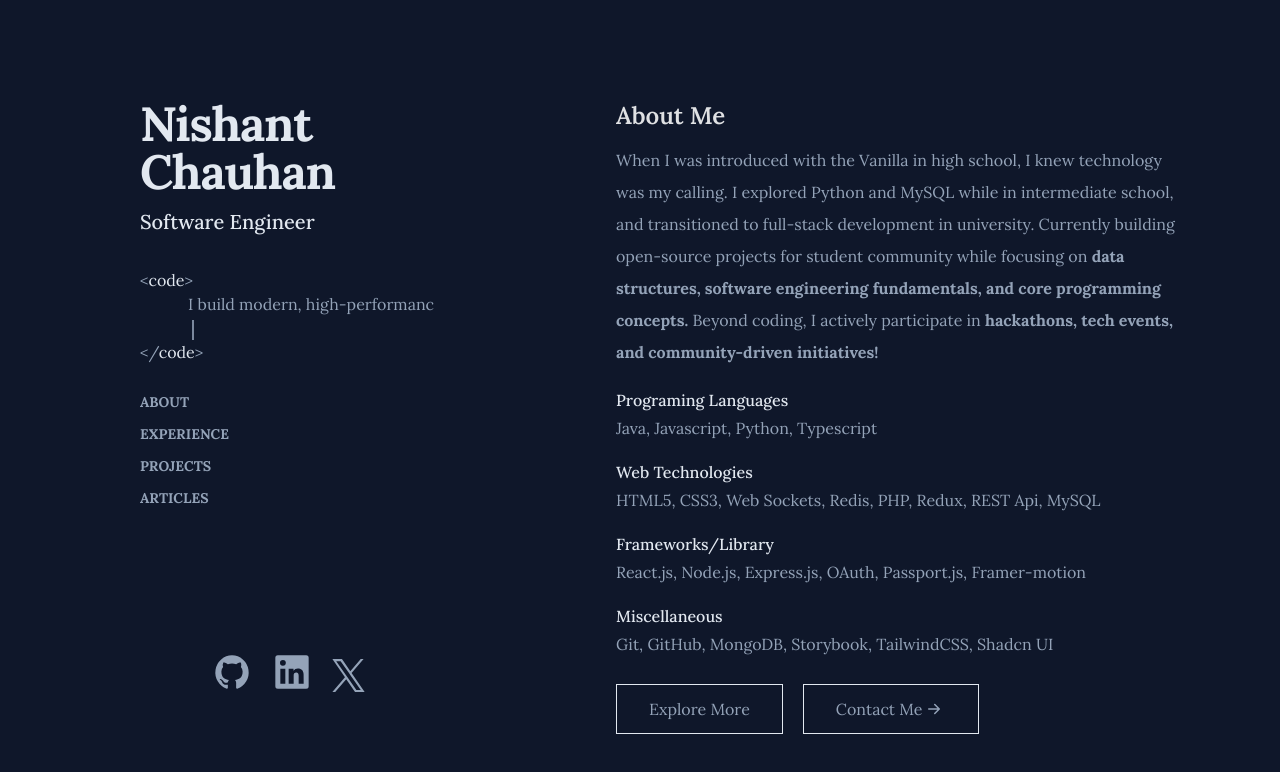
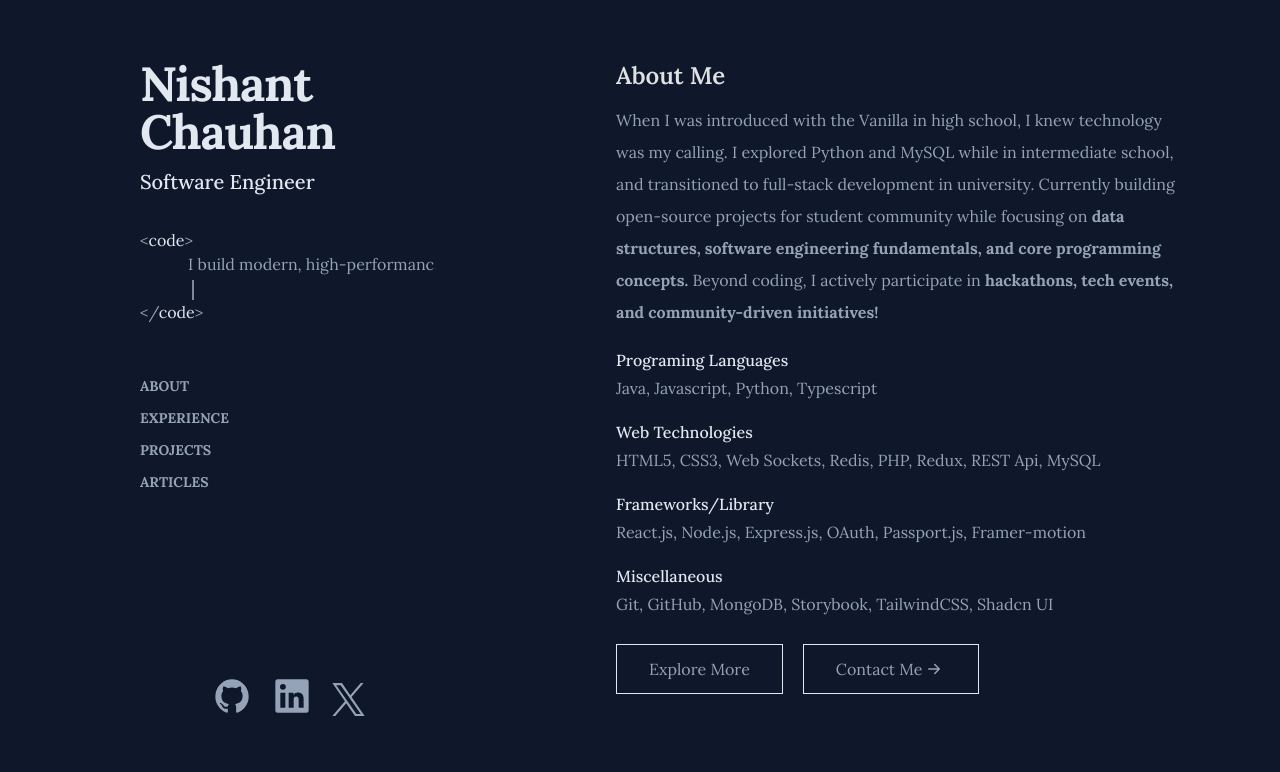
Before and after one commit to githubxnishant/githubxnishant.github.io, a React (Vite) app: page / in a window 1280 px wide. Shown: the top 772 px of the page. Built offline with nearby package versions, Linux system fonts and the light colour scheme; a web font is replaced by a local one.

Commit message:
responsiveness and reference

```diff
--- a/src/App.tsx
+++ b/src/App.tsx
@@ -27,7 +27,7 @@ const App: React.FC = () => {
         projectsRef={projectsRef}
         articlesRef={articlesRef}
       />
-      <div className="md:w-[55%] bg-[#0f172a] md:pt-25 md:pr-25 px-10 overflow-auto .scrollbar-hide sm:w-screen">
+      <div className="md:w-[55%] bg-[#0f172a] md:pr-25 px-10 overflow-auto .scrollbar-hide sm:w-screen">
         <About ref={aboutRef} title="About Me"/>
         <Experience ref={experienceRef} title="Experience" />
         <Projects ref={projectsRef} title="Projects" />
--- a/src/components/About.tsx
+++ b/src/components/About.tsx
@@ -12,10 +12,9 @@ const About = forwardRef<HTMLDivElement, SectionProps>(({ title }, ref) => {
   }
 
   return (
-    <>
+    <div ref={ref} className="md:min-h-screen w-auto">
       <motion.div
-      ref={ref}
-      className="mb-3 w-full"
+      className="mb-3 md:pt-15 w-full"
       initial={{ opacity: 0, x: 50 }}
       animate={{ opacity: 1, x: 0 }}
       transition={{ duration: 0.8 }}>
@@ -48,7 +47,7 @@ const About = forwardRef<HTMLDivElement, SectionProps>(({ title }, ref) => {
             </svg>
         </button>
       </motion.div>
-    </>
+    </div>
   );
 });
 
--- a/src/components/Articles.tsx
+++ b/src/components/Articles.tsx
@@ -7,8 +7,8 @@ interface SectionProps {
 
 const Articles = forwardRef<HTMLDivElement, SectionProps>(({ title }, ref) => {
     return (
-        <>
-            <motion.h1 ref={ref} id='experience' className="text-2xl font-semibold mb-3 flex justify-between"
+        <div ref={ref} className="md:min-h-screen w-auto">
+            <motion.h1 id='experience' className="md:pt-15 text-2xl font-semibold mb-3 flex justify-between"
                 initial={{ opacity: 0, x: 50 }}
                 animate={{ opacity: 1, x: 0 }}
                 transition={{ duration: 0.8 }}>{title}
@@ -64,7 +64,7 @@ const Articles = forwardRef<HTMLDivElement, SectionProps>(({ title }, ref) => {
                     </div>
                 </div>
             </motion.div>
-        </>
+        </div>
     )
 });
 
--- a/src/components/Experience.tsx
+++ b/src/components/Experience.tsx
@@ -19,11 +19,10 @@ const Experience = forwardRef<HTMLDivElement, SectionProps>(({ title }, ref) =>
     }
 
     return (
-        <>
+        <div ref={ref} className="md:min-h-screen w-auto">
             <motion.h1
-            ref={ref}
             id='experience'
-            className="text-2xl font-semibold mb-3 md:flex md:justify-between items-center"
+            className="text-2xl md:pt-15 font-semibold mb-3 md:flex md:justify-between items-center"
             initial={{ opacity: 0, x: 50 }}
             animate={{ opacity: 1, x: 0 }}
             transition={{ duration: 0.8 }}>{title}
@@ -105,7 +104,7 @@ const Experience = forwardRef<HTMLDivElement, SectionProps>(({ title }, ref) =>
                     </div>
                 </div>
             </motion.div>
-        </>
+        </div>
     );
 });
 
--- a/src/components/Hero.tsx
+++ b/src/components/Hero.tsx
@@ -58,7 +58,7 @@ interface NavbarProps {
 const Hero: React.FC<NavbarProps> = ({ scrollToSection, aboutRef, experienceRef, projectsRef, articlesRef }) => {
     return (
         <>
-            <div className="w-screen h-screen px-16 py-20 md:w-[45%] md:h-full md:px-35 md:py-25 ">
+            <div className="w-screen h-screen px-16 py-20 md:w-[45%] md:h-full md:px-35 md:py-15">
                 <div className="h-full">
                     <motion.div
                     className="h-[30%]"
--- a/src/components/Projects.tsx
+++ b/src/components/Projects.tsx
@@ -7,8 +7,8 @@ interface SectionProps {
 
 const Projects = forwardRef<HTMLDivElement, SectionProps>(({ title }, ref) => {
     return (
-        <>
-            <motion.h1 ref={ref} id='experience' className="text-2xl font-semibold mb-3 flex justify-between"
+        <div  ref={ref} className="md:min-h-screen w-auto">
+            <motion.h1 id='experience' className="md:pt-15 text-2xl font-semibold mb-3 flex justify-between"
             initial={{ opacity: 0, x: 50 }}
             animate={{ opacity: 1, x: 0 }}
             transition={{ duration: 0.8 }}>{title}
@@ -159,7 +159,7 @@ const Projects = forwardRef<HTMLDivElement, SectionProps>(({ title }, ref) => {
                     </div>
                 </div>
             </motion.div> */}
-        </>
+        </div>
     )
 })
 
```
